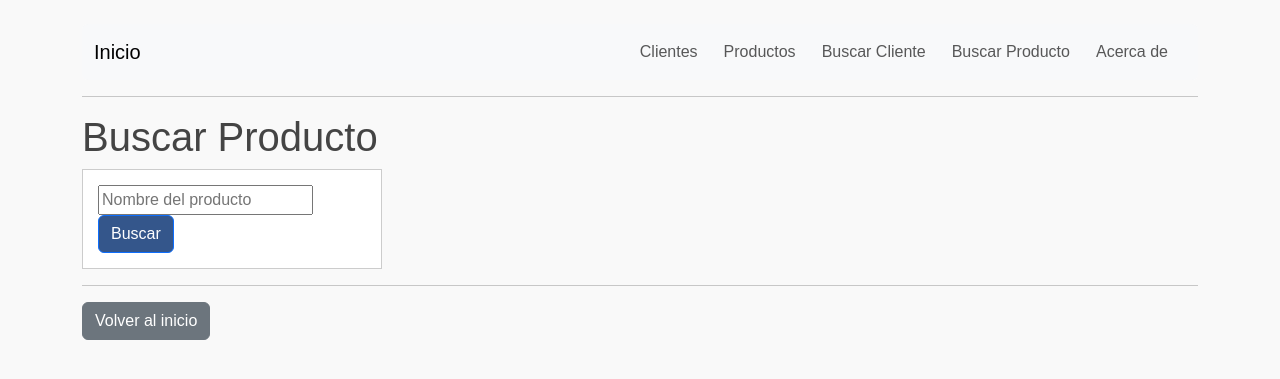
After one commit to LucianoGayol/Tercera-Pre-Entrega-Luciano-Gayol, a Django app: page /buscar_producto/ in a window 1280 px wide. The commit adds this page. Shown: the top 379 px of the page. Run offline with Django 5.2, Linux system fonts and the light colour scheme.

Commit message:
Tu mensaje

```diff
--- a/my_app/templates/my_app/base.html
+++ b/my_app/templates/my_app/base.html
@@ -32,6 +32,9 @@
                   <a class="nav-link" href="{% url 'buscar_cliente' %}">Buscar Cliente</a>
                 </li>
                 <li class="nav-item">
+                  <a class="nav-link" href="{% url 'buscar_producto' %}">Buscar Producto</a>
+                </li>
+                <li class="nav-item">
                   <a class="nav-link" href="{% url 'about' %}">Acerca de</a>
                 </li>
               </ul>
--- /dev/null
+++ b/my_app/templates/my_app/buscar_producto.html
@@ -0,0 +1,24 @@
+{% extends 'my_app/base.html' %}
+{% block title %}Buscar Producto{% endblock %}
+
+{% block content %}
+<h1>Buscar Producto</h1>
+<form method="get">
+    <input type="text" name="q" placeholder="Nombre del producto" value="{{ query }}">
+    <button type="submit" class="btn btn-primary">Buscar</button>
+</form>
+<hr>
+
+{% if resultados %}
+    <h2>Resultados:</h2>
+    <ul>
+        {% for producto in resultados %}
+            <li>{{ producto.nombre }} - ${{ producto.precio }}</li>
+        {% endfor %}
+    </ul>
+{% elif query %}
+    <p>No se encontraron productos con ese nombre.</p>
+{% endif %}
+
+<p><a href="{% url 'inicio' %}" class="btn btn-secondary">Volver al inicio</a></p>
+{% endblock %}
--- a/my_app/views.py
+++ b/my_app/views.py
@@ -107,3 +107,14 @@ def cliente_detail(request, cliente_id):
         'cliente': cliente,
         'compras': compras_del_cliente
     })
+
+def buscar_producto(request):
+    resultados = []
+    query = request.GET.get('q', '')
+    if query:
+        # Busca productos cuyo nombre contenga 'query'
+        resultados = Producto.objects.filter(nombre__icontains=query)
+    return render(request, 'my_app/buscar_producto.html', {
+        'resultados': resultados,
+        'query': query
+    })
--- a/myproject/urls.py
+++ b/myproject/urls.py
@@ -16,7 +16,7 @@ Including another URLconf
 """
 from django.contrib import admin
 from django.urls import path
-from my_app.views import (cliente_detail, about, borrar_producto, editar_producto, inicio, crear_cliente, crear_producto, crear_compra, buscar_cliente, listar_clientes, editar_cliente, borrar_cliente, listar_productos)
+from my_app.views import (buscar_producto, cliente_detail, about, borrar_producto, editar_producto, inicio, crear_cliente, crear_producto, crear_compra, buscar_cliente, listar_clientes, editar_cliente, borrar_cliente, listar_productos)
 
 from django.contrib.auth.views import LoginView, LogoutView
 
@@ -28,6 +28,7 @@ urlpatterns = [
     path('clientes/detalle/<int:cliente_id>/', cliente_detail, name='cliente_detail'),
     path('crear_producto/', crear_producto, name='crear_producto'),
     path('productos/', listar_productos, name='listar_productos'),
+    path('buscar_producto/', buscar_producto, name='buscar_producto'),
     path('productos/editar/<int:producto_id>/', editar_producto, name='editar_producto'),
     path('productos/borrar/<int:producto_id>/', borrar_producto, name='borrar_producto'),
     path('crear_compra/', crear_compra, name='crear_compra'),
```
